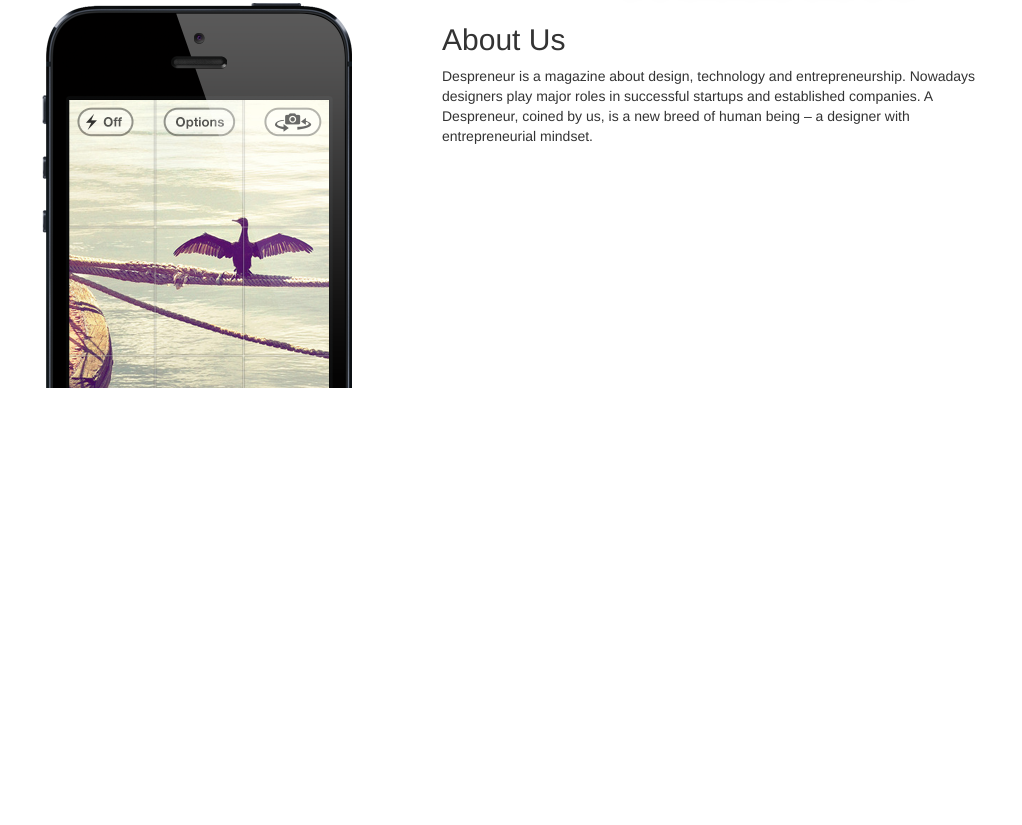
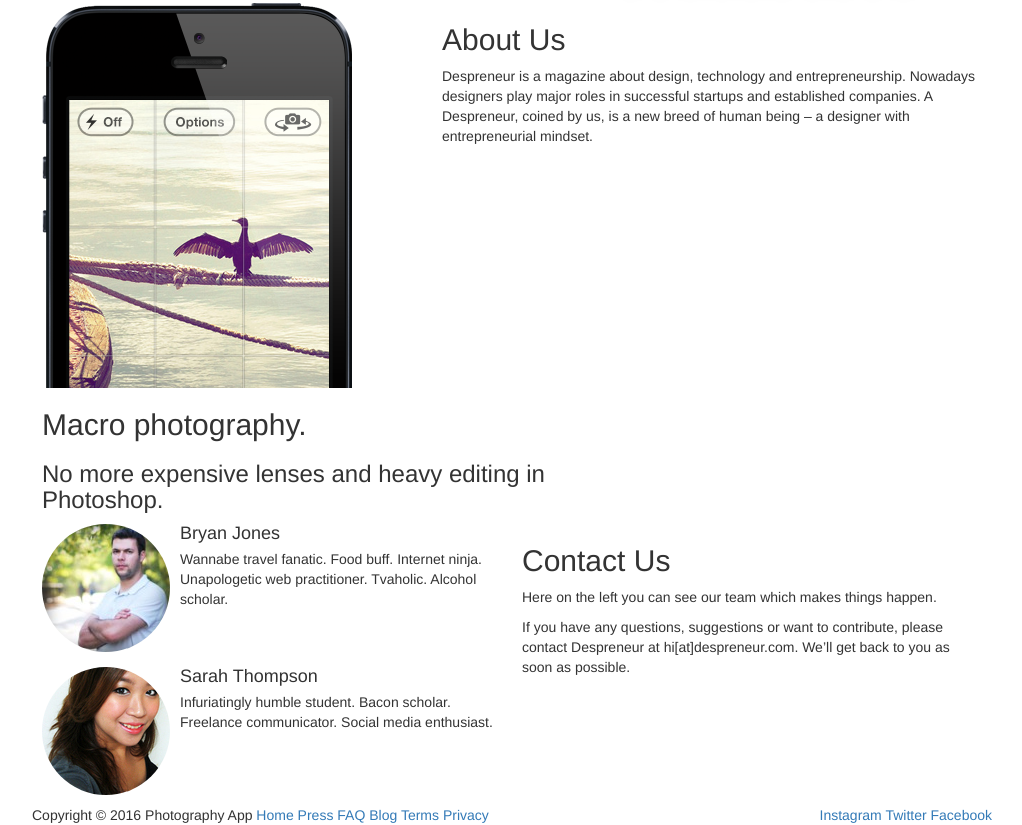
Before and after one commit to MAshrafM/PSD_IndexPage, a website: page public/index.html in a window 1280 px wide. Shown: the part 806-1631 px from the top of the page, without its empty margins (128-1150 px from the left). Before the commit the page ends 1194 px from the top, so only its background shows below. Drawn offline with nearby package versions, Linux system fonts and the light colour scheme.

Commit message:
html structure

```diff
--- a/public/index.html
+++ b/public/index.html
@@ -78,16 +78,76 @@
 
   <!-- Feature Section -->
   <section id="feature_wrapper">
-
+    <div class="container">
+      <div class="row">
+        <div class="col-sm-7">
+          <h2>Macro photography.</h2>
+          <h3>No more expensive lenses and heavy editing in Photoshop.</h3>
+        </div>
+      </div>
+    </div>
   </section><!-- /end Feature Section -->
 
   <!-- Team Section -->
   <section id="team_wrapper">
+    <div class="container">
+      <div class="row">
+        <div class="col-sm-6">
+          <ul class="media-list">
+            <li class="media">
+              <div class="media-left">
+                <a href="#">
+                  <img class="media-object img-circle" src="assets/images/ryan.jpg" alt="Ryan">
+                </a>
+              </div>
+              <div class="media-body">
+                <h4 class="media-heading">Bryan Jones</h4>
+                <p>Wannabe travel fanatic. Food buff. Internet ninja. Unapologetic web practitioner. Tvaholic. Alcohol scholar.</p>
+              </div>
+            </li>
+            <li class="media">
+              <div class="media-left">
+                <a href="#">
+                  <img class="media-object img-circle" src="assets/images/sarah.jpg" alt="Ryan">
+                </a>
+              </div>
+              <div class="media-body">
+                <h4 class="media-heading">Sarah Thompson</h4>
+                <p>Infuriatingly humble student. Bacon scholar. Freelance communicator. Social media enthusiast.</p>
+              </div>
+            </li>
+          </ul>
+        </div>
+        <div class="col-sm-6">
+          <h2>Contact Us</h2>
+          <p>Here on the left you can see our team which makes things happen.</p>
+          <p>If you have any questions, suggestions or want to contribute, please contact Despreneur at hi[at]despreneur.com. We’ll get back to you as soon as possible.</p>
+        </div>
+      </div>
+    </div>
 
   </section><!-- /end Team Section -->
 
   <!-- Footer Section -->
   <section id="footer_wrapper">
+    <div class="container">
+      <div class="row">
+        <div class="pull-left">
+          <span>Copyright &copy; 2016 Photography App</span>
+          <a href="#">Home</a>
+          <a href="#">Press</a>
+          <a href="#">FAQ</a>
+          <a href="#">Blog</a>
+          <a href="#">Terms</a>
+          <a href="#">Privacy</a>
+        </div>
+        <div class="pull-right">
+          <a href="#">Instagram</a>
+          <a href="#">Twitter</a>
+          <a href="#">Facebook</a>
+        </div>
+      </div>
+    </div>
 
   </section><!-- /end Footer Section -->
 
```
